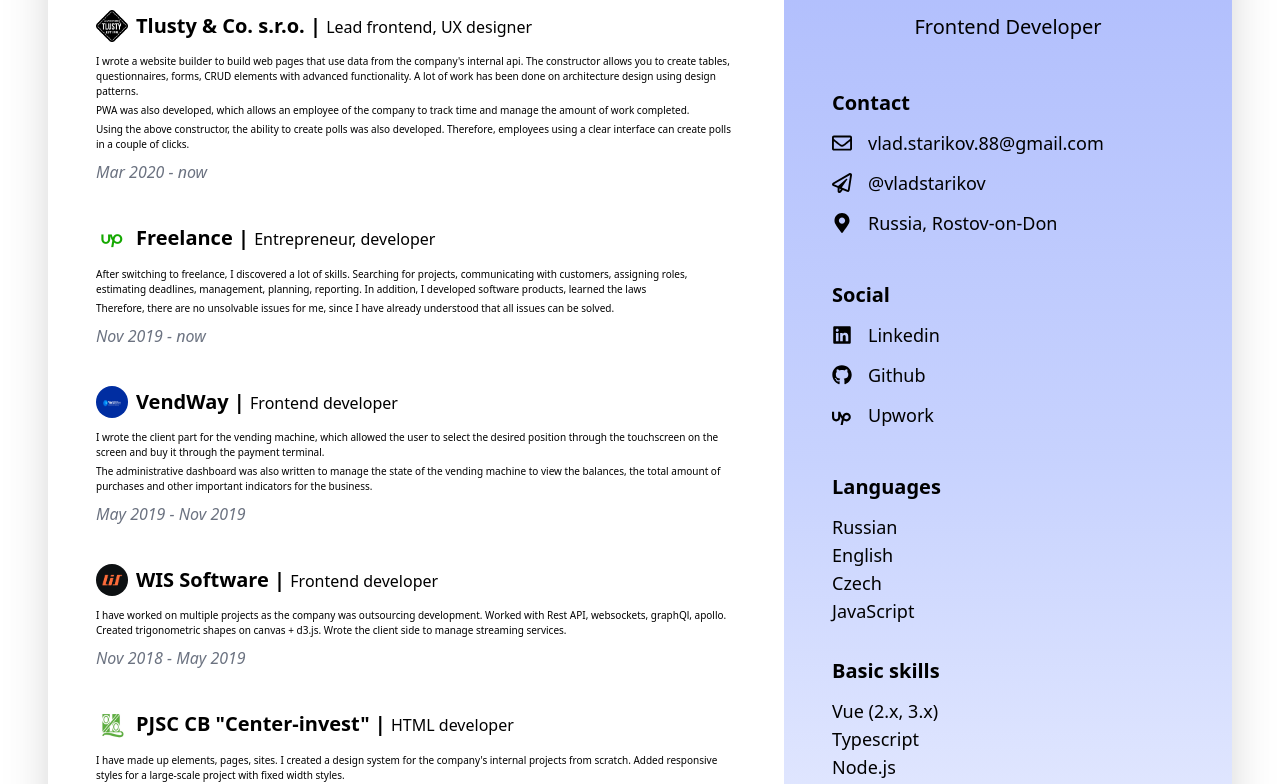
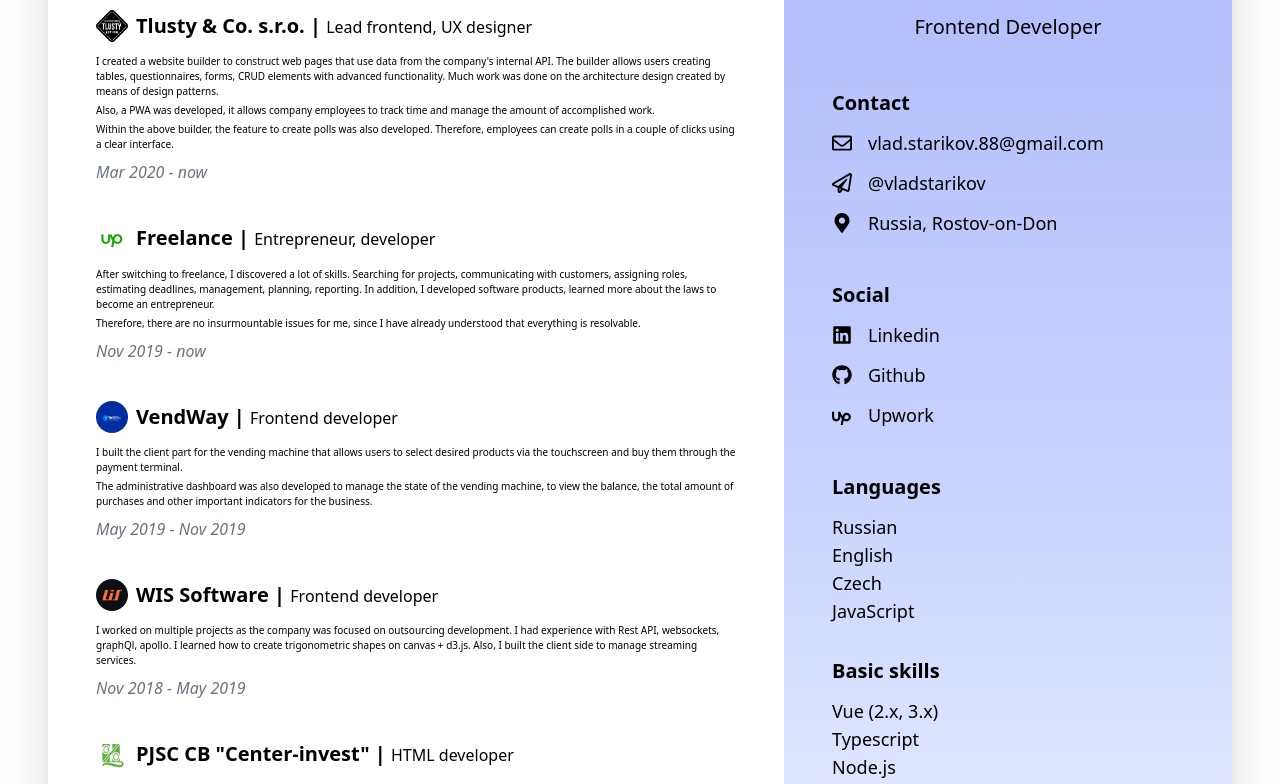
Before and after one commit to vladstarikov88/cv, a Vue app: page / in a window 1280 px wide. Shown: the part 351-1135 px from the top of the page. Built offline with nearby package versions, Linux system fonts and the light colour scheme; what @tailwindcss/typography would draw is missing.

Commit message:
update info

```diff
--- a/src/sections/ExpirienceSection.vue
+++ b/src/sections/ExpirienceSection.vue
@@ -9,9 +9,9 @@
       <template v-slot:title>Tlusty & Co. s.r.o.</template>
       <template v-slot:position>Lead frontend, UX designer</template>
       <template v-slot:description>
-        <div class="mb-1">I wrote a website builder to build web pages that use data from the company's internal api. The constructor allows you to create tables, questionnaires, forms, CRUD elements with advanced functionality. A lot of work has been done on architecture design using design patterns.</div>
-        <div class="mb-1">PWA was also developed, which allows an employee of the company to track time and manage the amount of work completed.</div>
-        <div>Using the above constructor, the ability to create polls was also developed. Therefore, employees using a clear interface can create polls in a couple of clicks.</div>
+        <div class="mb-1">I created a website builder to construct web pages that use data from the company's internal API. The builder allows users creating tables, questionnaires, forms, CRUD elements with advanced functionality. Much work was done on the architecture design created by means of design patterns.</div>
+        <div class="mb-1">Also, a PWA was developed, it allows company employees to track time and manage the amount of accomplished work.</div>
+        <div>Within the above builder, the feature to create polls was also developed. Therefore, employees can create polls in a couple of clicks using a clear interface.</div>
       </template>
       <!-- <template v-slot:period>Nov 2019 - now</template> -->
       <template v-slot:period>Mar 2020 - now</template>
@@ -24,8 +24,8 @@
       <template v-slot:title>Freelance</template>
       <template v-slot:position>Entrepreneur, developer</template>
       <template v-slot:description>
-        <div class="mb-1">After switching to freelance, I discovered a lot of skills. Searching for projects, communicating with customers, assigning roles, estimating deadlines, management, planning, reporting. In addition, I developed software products, learned the laws</div>
-        <div>Therefore, there are no unsolvable issues for me, since I have already understood that all issues can be solved.</div>
+        <div class="mb-1">After switching to freelance, I discovered a lot of skills. Searching for projects, communicating with customers, assigning roles, estimating deadlines, management, planning, reporting. In addition, I developed software products, learned more about the laws to become an entrepreneur.</div>
+        <div>Therefore, there are no insurmountable issues for me, since I have already understood that everything is resolvable.</div>
       </template>
       <template v-slot:period>Nov 2019 - now</template>
     </experience-description>
@@ -37,8 +37,8 @@
       <template v-slot:title>VendWay</template>
       <template v-slot:position>Frontend developer</template>
       <template v-slot:description>
-        <div class="mb-1">I wrote the client part for the vending machine, which allowed the user to select the desired position through the touchscreen on the screen and buy it through the payment terminal.</div>
-        <div>The administrative dashboard was also written to manage the state of the vending machine to view the balances, the total amount of purchases and other important indicators for the business.</div>
+        <div class="mb-1">I built the client part for the vending machine that allows users to select desired products via the touchscreen and buy them through the payment terminal.</div>
+        <div>The administrative dashboard was also developed to manage the state of the vending machine, to view the balance, the total amount of purchases and other important indicators for the business.</div>
       </template>
       <template v-slot:period>May 2019 - Nov 2019</template>
     </experience-description>
@@ -49,7 +49,7 @@
     >
       <template v-slot:title>WIS Software</template>
       <template v-slot:position>Frontend developer</template>
-      <template v-slot:description>I have worked on multiple projects as the company was outsourcing development. Worked with Rest API, websockets, graphQl, apollo. Created trigonometric shapes on canvas + d3.js. Wrote the client side to manage streaming services.</template>
+      <template v-slot:description>I worked on multiple projects as the company was focused on outsourcing development. I had experience with Rest API, websockets, graphQl, apollo. I learned how to create trigonometric shapes on canvas + d3.js. Also, I built the client side to manage streaming services.</template>
       <template v-slot:period>Nov 2018 - May 2019</template>
     </experience-description>
 
@@ -59,7 +59,7 @@
     >
       <template v-slot:title>PJSC CB "Center-invest"</template>
       <template v-slot:position>HTML developer</template>
-      <template v-slot:description>I have made up elements, pages, sites. I created a design system for the company's internal projects from scratch. Added responsive styles for a large-scale project with fixed width styles. </template>
+      <template v-slot:description>I made elements, pages, websites. I created a design system for the company's internal projects from scratch. I added responsive styles for a large-scale project with fixed width styles.</template>
       <template v-slot:period>May 2017 – Nov 2018</template>
     </experience-description>
   </section>
```
